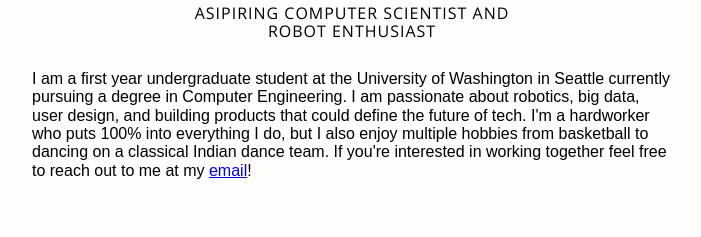
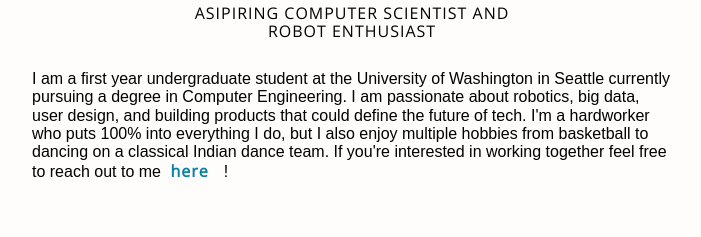
Before and after one commit to ishan22/ishan22.github.io, a plain HTML site: page about.html in a window 1280 px wide. Shown: the part 126-363 px from the top of the page, without its empty margins (288-989 px from the left). Drawn offline with nearby package versions, Linux system fonts and the light colour scheme.

Commit message:
Update about.html

```diff
--- a/about.html
+++ b/about.html
@@ -38,34 +38,26 @@
 
 
 <body>
-
 <div class="pure-g">
   <div class="centered pure-u-1-2">
-    <!--<div class="menu-links">
-      <ul class="links">
-        <li class="menu-item"><a class="menu-link" href="https://github.com/ishan22"><i class="fa fa-github" aria-hidden="true"></i></a></li>
-        <li class="menu-item"><a class="menu-link"  href="#"><i class="fa fa-linkedin" aria-hidden="true"></i></a></li>
-        <li class="menu-item"><a class="menu-link"  href="#"><i class="fa fa-envelope-o" aria-hidden="true"></i></a></li>
-      </ul>
-    </div>-->
-
    <div class="home">
       <ul class="links">
         <li class="menu-item"><a class="menu-link" href="index.html"><i class="fa fa-home" aria-hidden="true"></i>
 home</a></li>
       </ul>
     </div>
-
     <div class="profile">
       <h1 class="name">About Me</h1>
       <h2 class="tagline">Asipiring Computer Scientist and Robot Enthusiast</h2>
     </div>
     <div class="body">
-      <p>I am a first year undergraduate student at the University of Washington in Seattle currently pursuing a degree in Computer Engineering. I am passionate about robotics, big data, user design, and building products that could define the future of tech. I'm a hardworker who puts 100% into everything I do, but I also enjoy multiple hobbies from basketball to dancing on a classical Indian dance team. If you're interested in working together feel free to reach out to me at my <a href="ishanmitra52@gmail.com">email</a>!</p>
+      <p>I am a first year undergraduate student at the University of Washington in Seattle currently pursuing a degree in Computer Engineering.
+        I am passionate about robotics, big data, user design, and building products that could define the future of tech.
+        I'm a hardworker who puts 100% into everything I do, but I also enjoy multiple hobbies from basketball to dancing on a classical Indian dance team.
+        If you're interested in working together feel free to reach out to me <a class="menu-link" href="ishanmitra52@gmail.com">here</a>!</p>
+    </div>
   </div>
-
 </div>
-
 <!-- End Document
   –––––––––––––––––––––––––––––––––––––––––––––––––– -->
 </body>
```
